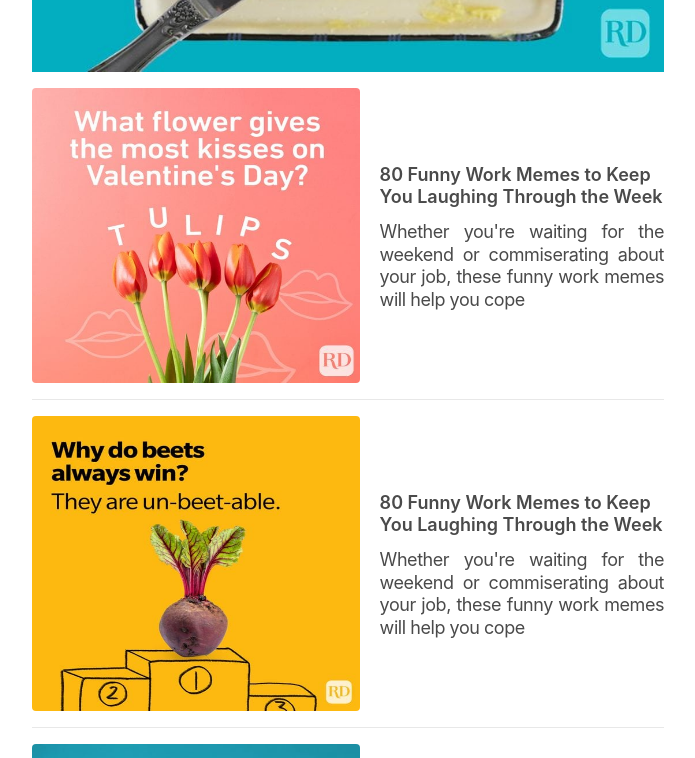
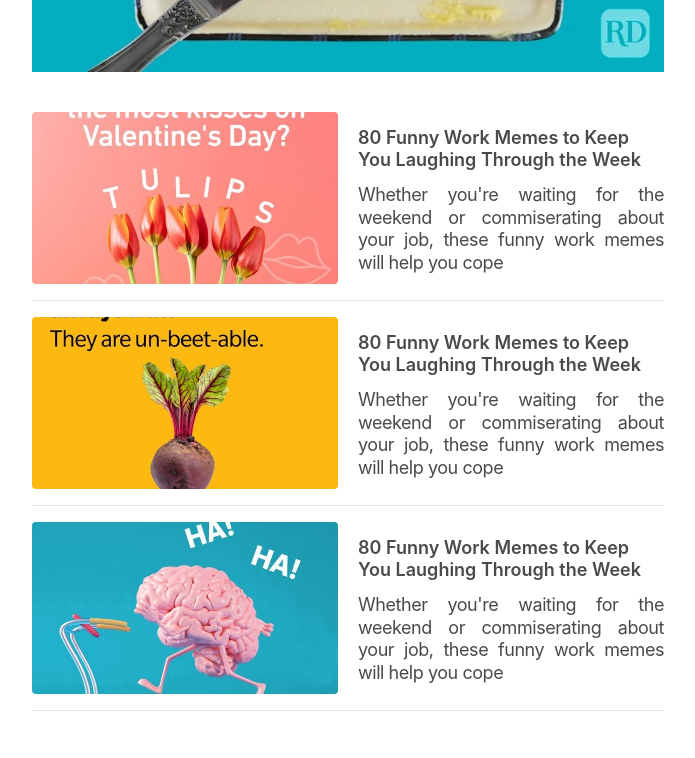
Before and after one commit to larazan/next-digest, a Next.js app: page /blog in a window 1280 px wide. Shown: the part 1060-1818 px from the top of the page, without its empty margins (292-987 px from the left). Built offline with nearby package versions, Linux system fonts and the light colour scheme.

Commit message:
fix dark

```diff
--- a/src/pages/blog/index.js
+++ b/src/pages/blog/index.js
@@ -43,8 +43,9 @@ export default function Blog() {
                   </p>
 
                   <div>
-                    <div className="pt-6">
+                    <div className="py-6">
                       <Image src={funny1} alt="" />
+
                     </div>
                     <div className="flex w-full space-x-4">
                       <div>
@@ -53,16 +54,16 @@ export default function Blog() {
                       href="/"
                     >
                       <div className="my-[1em] mx-[0em] flex items-center w-full bg-white leading-[1.25em]">
-                        <figure className="m-0 mr-2 md:mr-5 flex aspect-[10/9] h-fit flex-1 items-center justify-center">
+                        <figure className="m-0 mr-2 md:mr-5 flex aspect-[10/9] md:aspect-[16/9] h-fit flex-1 items-center justify-center">
                           <Image
                             alt=""
                             src={meme13}
 
-                            className="h-full w-full rounded object-fill"
+                            className="h-full w-full rounded object-cover"
                             style={{ color: "transparent" }}
                           />
                         </figure>
-                        <div className="flex w-2/3 md:max-w-[45%] flex-1 flex-col space-y-1 md:space-y-2">
+                        <div className="flex w-2/3 md:max-w-[55%] flex-1 flex-col space-y-1 md:space-y-2">
                           <span
                             className="my-[0.25em] mx-[0em] overflow-hidden break-words text-md md:text-lg leading-tight md:leading-tight font-semibold"
                           >
@@ -84,16 +85,16 @@ export default function Blog() {
                       href="/"
                     >
                       <div className="my-[1em] mx-[0em] flex items-center w-full bg-white leading-[1.25em]">
-                        <figure className="m-0 mr-2 md:mr-5 flex aspect-[10/9] h-fit flex-1 items-center justify-center">
+                        <figure className="m-0 mr-2 md:mr-5 flex aspect-[10/9] md:aspect-[16/9] h-fit flex-1 items-center justify-center">
                           <Image
                             alt=""
                             src={meme12}
 
-                            className="h-full w-full rounded object-fill"
+                            className="h-full w-full rounded object-cover"
                             style={{ color: "transparent" }}
                           />
                         </figure>
-                        <div className="flex w-2/3 md:max-w-[45%] flex-1 flex-col space-y-1 md:space-y-2">
+                        <div className="flex w-2/3 md:max-w-[55%] flex-1 flex-col space-y-1 md:space-y-2">
                           <span
                             className="my-[0.25em] mx-[0em] overflow-hidden break-words text-md md:text-lg leading-tight md:leading-tight font-semibold"
                           >
@@ -115,16 +116,16 @@ export default function Blog() {
                       href="/"
                     >
                       <div className="my-[1em] mx-[0em] flex items-center w-full bg-white leading-[1.25em]">
-                        <figure className="m-0 mr-2 md:mr-5 flex aspect-[10/9] h-fit flex-1 items-center justify-center">
+                        <figure className="m-0 mr-2 md:mr-5 flex aspect-[10/9] md:aspect-[16/9] h-fit flex-1 items-center justify-center">
                           <Image
                             alt=""
                             src={meme11}
 
-                            className="h-full w-full rounded object-fill"
+                            className="h-full w-full rounded object-cover"
                             style={{ color: "transparent" }}
                           />
                         </figure>
-                        <div className="flex w-2/3 md:max-w-[45%] flex-1 flex-col space-y-1 md:space-y-2">
+                        <div className="flex w-2/3 md:max-w-[55%] flex-1 flex-col space-y-1 md:space-y-2">
                           <span
                             className="my-[0.25em] mx-[0em] overflow-hidden break-words text-md md:text-lg leading-tight md:leading-tight font-semibold"
                           >
--- a/src/pages/persons/index.js
+++ b/src/pages/persons/index.js
@@ -57,7 +57,7 @@ export default function Persons() {
             <div className="flex flex-1 flex-col items-center justify-center relative">
               <div className="flex flex-1 flex-col pb-18 max-w-md md:max-w-2xl ">
                 <section className="w-full mx-auto  mt-2 md:mt-2 px-5 ">
-                  <h5 className="font-semibold text-2xl md:text-3xl text-center ">
+                  <h5 className="font-semibold text-2xl md:text-3xl text-center text-gray-800">
                     Person
                   </h5>
                   <p className="mt-3 font-normal text-lg text-gray-700 text-center ">
@@ -75,7 +75,7 @@ export default function Persons() {
                                 className={`px-2.5 py-1 md:px-4 md:py-2 border border-gray-300 cursor-pointer ${
                                   alpha === huruf
                                     ? "bg-orange-600 text-white border-orange-700"
-                                    : "bg-white hover:bg-gray-200"
+                                    : "bg-white text-gray-800 hover:bg-gray-200"
                                 }  font-normal`}
                               >
                                 <span className="text-sm font-semibold uppercase">
@@ -99,7 +99,7 @@ export default function Persons() {
                       <div className="mb-4 rounded bg-[#f4f2ef] border group flex flex-col overflow-hidden justify-center shadow-md items-center cursor-zoom-in">
                         <div className="flex-grow py-2 lg:py-4 md:py-4 px-4">
                           <div className="flex justify-center items-center">
-                            <div className="rounded-full p-4 border bg-white">
+                            <div className="rounded-full p-4 border bg-white text-gray-800">
                               <svg
                                 xmlns="http://www.w3.org/2000/svg"
                                 viewBox="0 0 24 24"
--- a/src/pages/quotes/index.js
+++ b/src/pages/quotes/index.js
@@ -27,7 +27,7 @@ export default function Quotes() {
             <div className="flex flex-1 flex-col items-center justify-center relative">
               <div className="flex flex-1 flex-col pb-18 max-w-md md:max-w-2xl ">
                 <section className="w-full mx-auto  mt-2 md:mt-2 px-5 ">
-                  <h5 className="font-semibold md:font-bold text-2xl md:text-3xl text-center ">
+                  <h5 className="font-semibold md:font-bold text-2xl md:text-3xl text-center text-gray-800">
                     Quotes
                   </h5>
                   <p className="mt-3 font-normal text-lg text-gray-700 text-center ">
@@ -52,7 +52,7 @@ export default function Quotes() {
                     </div>
 
                     <input
-                      className="peer h-full w-full outline-none text-sm text-gray-700 pr-2"
+                      className="peer h-full w-full outline-none text-sm text-gray-700 pr-2 bg-white"
                       type="text"
                       id="search"
                       placeholder="Search something.."
--- a/src/pages/riddles/index.js
+++ b/src/pages/riddles/index.js
@@ -26,7 +26,7 @@ export default function Riddles() {
             <div className="flex flex-1 flex-col items-center justify-center relative">
               <div className="flex flex-1 flex-col pb-18 max-w-md md:max-w-2xl ">
                 <section className="w-full mx-auto  mt-2 md:mt-2 px-5 ">
-                  <h5 className="font-semibold md:font-bold text-2xl md:text-3xl text-center ">
+                  <h5 className="font-semibold md:font-bold text-2xl md:text-3xl text-center text-gray-800">
                     Riddles
                   </h5>
                   <p className="mt-3 font-normal text-lg text-gray-700 text-center ">
```
Also changed, not shown: src/components/Pagination.js (+5 -5 lines), src/pages/index.js (+10 -10 lines).
